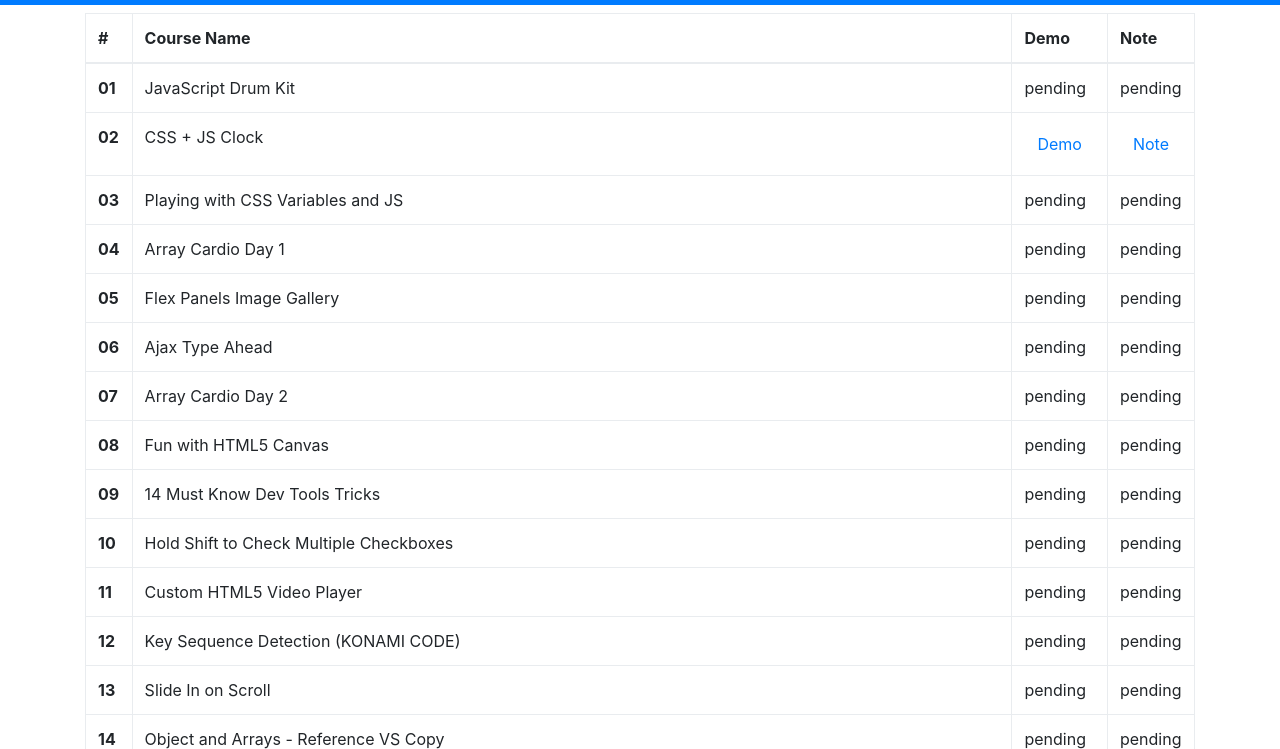
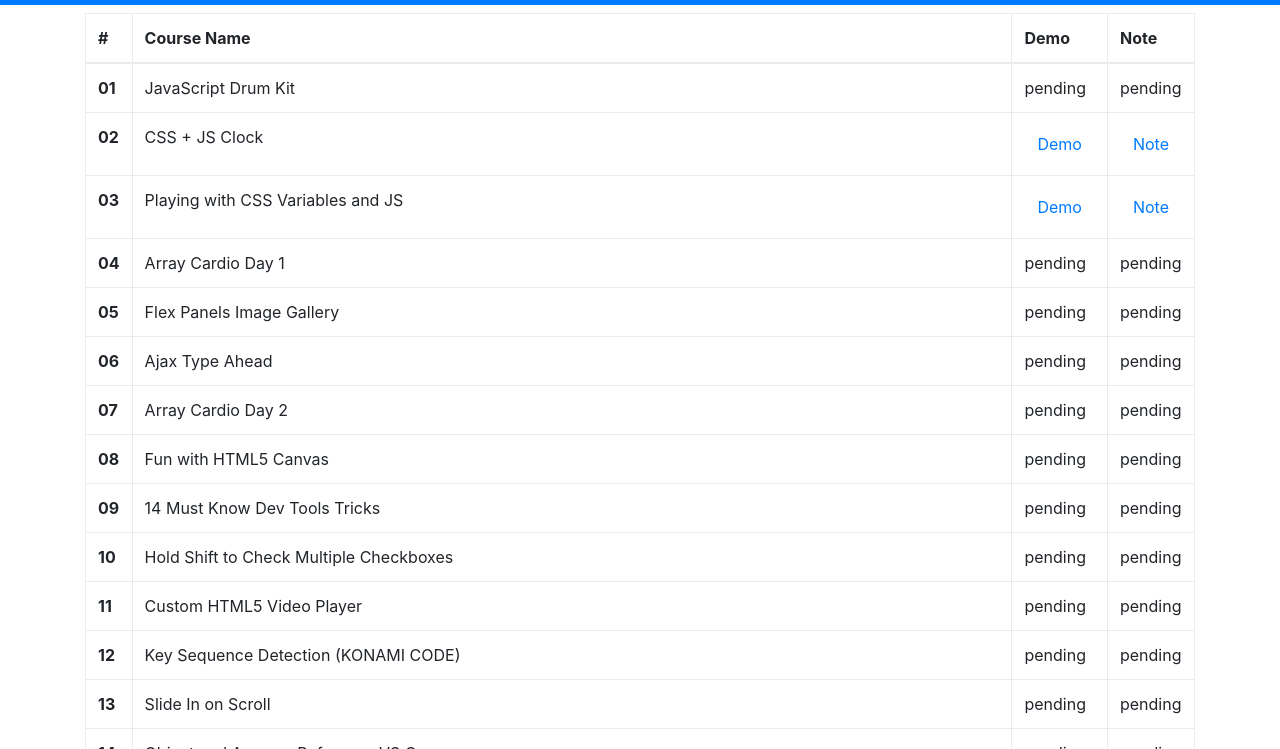
Before and after one commit to sky172839465/JS30, a plain HTML site: page index.html in a window 1280 px wide. Shown: the part 51-800 px from the top of the page. Drawn offline with nearby package versions, Linux system fonts and the light colour scheme.

Commit message:
Update CH03 finish

```diff
--- a/index.html
+++ b/index.html
@@ -60,7 +60,7 @@
         const courseList = [
             { name: 'JavaScript Drum Kit', finish: false },
             { name: 'CSS + JS Clock', finish: true },
-            { name: 'Playing with CSS Variables and JS', finish: false },
+            { name: 'Playing with CSS Variables and JS', finish: true },
             { name: 'Array Cardio Day 1', finish: false },
             { name: 'Flex Panels Image Gallery', finish: false },
             { name: 'Ajax Type Ahead', finish: false },
```
